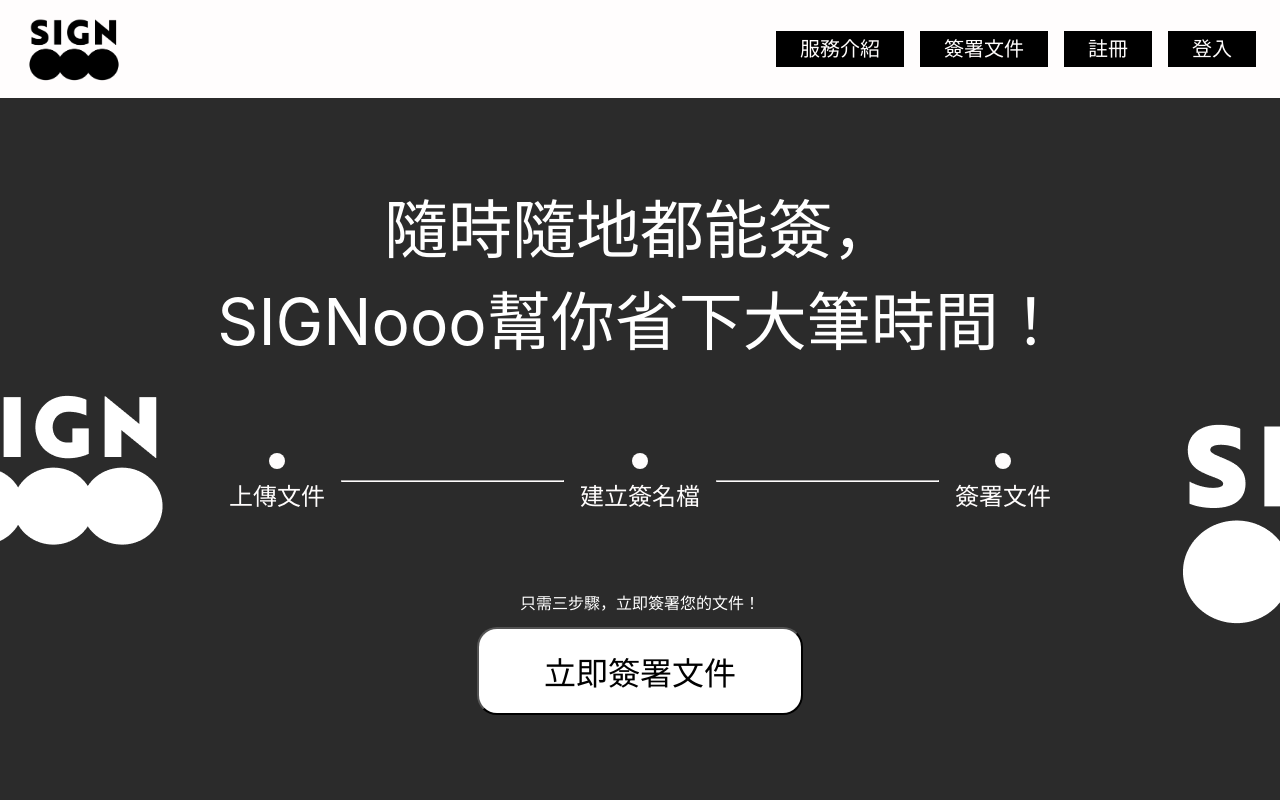
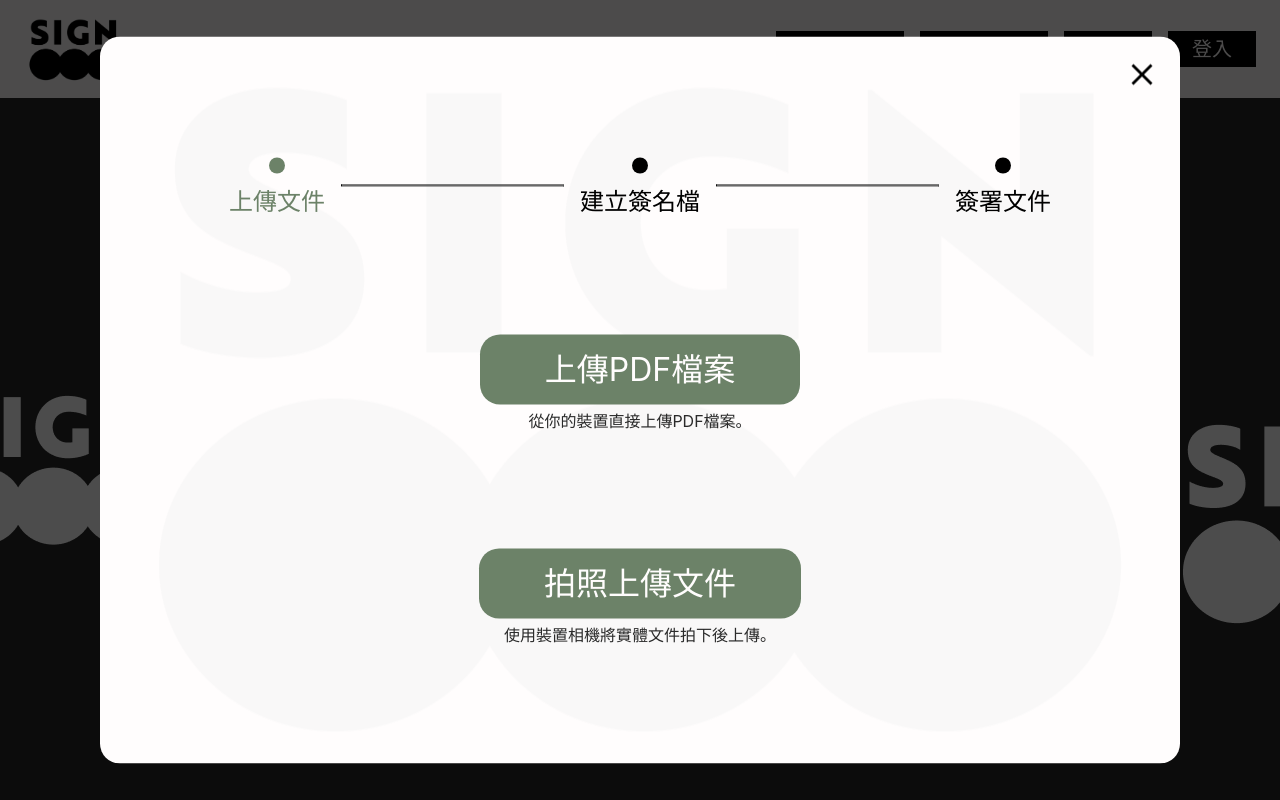
Before and after one commit to Diuer/2022_f2e_w2, a React (Create React App) app: page / in a window 1280 px wide. Both pictures are taken after a click on the item "簽署文件". Built offline with nearby package versions, Linux system fonts and the light colour scheme.

Commit message:
feat: add dialog for step one

```diff
--- a/src/App.js
+++ b/src/App.js
@@ -1,13 +1,26 @@
+import { useState } from "react";
 import "./App.scss";
 
 import Header from "./sections/header";
 import Home from "./sections/Home";
+import SignDialog from "./sections/SignDialog";
 
 function App() {
+  const [isShowDialog, setIsShowDialog] = useState(false);
+
+  const openDialog = () => {
+    setIsShowDialog(true);
+  };
+
+  const closeDialog = () => {
+    setIsShowDialog(false);
+  };
+
   return (
     <div className="App">
-      <Header />
-      <Home />
+      <Header onGoSign={openDialog} />
+      <Home onGoSign={openDialog} />
+      {isShowDialog && <SignDialog onClose={closeDialog} />}
     </div>
   );
 }
--- a/src/App.scss
+++ b/src/App.scss
@@ -1,6 +1,8 @@
 .App {
   position: relative;
+  top: 0;
+  left: 0;
+
   text-align: center;
-
   overflow: hidden;
 }
--- a/src/components/Steps.scss
+++ b/src/components/Steps.scss
@@ -1,4 +1,5 @@
 .step-container {
+  position: relative;
   display: inline-flex;
   align-items: center;
 
--- a/src/sections/Home.js
+++ b/src/sections/Home.js
@@ -5,7 +5,7 @@ import Steps from "../components/Steps";
 
 import "./Home.scss";
 
-const Home = () => {
+const Home = ({ onGoSign }) => {
   return (
     <div className="home">
       <img className="logo-left" src={logoLeft} alt="logo-left" />
@@ -18,7 +18,7 @@ const Home = () => {
       <Steps />
       <div className="ready-go">
         <p className="ready-text">只需三步驟，立即簽署您的文件！</p>
-        <button>立即簽署文件</button>
+        <button onClick={onGoSign}>立即簽署文件</button>
       </div>
     </div>
   );
--- /dev/null
+++ b/src/sections/SignDialog.js
@@ -0,0 +1,42 @@
+import { useState } from "react";
+
+import btnClose from "../assets/btn-close.png";
+
+import Steps from "../components/Steps";
+
+import "./SignDialog.scss";
+
+const SignDialog = ({ onClose }) => {
+  const [step, setStep] = useState(0);
+
+  return (
+    <>
+      <div className="mask"></div>
+      <div className="sign-dialog">
+        <img
+          className="btn-close"
+          src={btnClose}
+          alt="btn-close"
+          onClick={onClose}
+        />
+        <Steps nowStep={step} />
+        <div className="btn fake-btn">
+          <label htmlFor="select-pdf">
+            <input type="file" id="select-pdf" />
+            上傳PDF檔案
+          </label>
+          <p className="btn-text">從你的裝置直接上傳PDF檔案。</p>
+        </div>
+        <div className="btn fake-btn">
+          <label htmlFor="select-pdf">
+            <input type="file" id="select-pdf" />
+            拍照上傳文件
+          </label>
+          <p className="btn-text">使用裝置相機將實體文件拍下後上傳。</p>
+        </div>
+      </div>
+    </>
+  );
+};
+
+export default SignDialog;
--- /dev/null
+++ b/src/sections/SignDialog.scss
@@ -0,0 +1,66 @@
+.sign-dialog {
+  position: fixed;
+  display: flex;
+  flex-direction: column;
+  justify-content: space-evenly;
+  align-items: center;
+  width: 1080px;
+  height: 727px;
+  top: 50%;
+  left: 50%;
+  transform: translate(-50%, -50%);
+  border-radius: 20px;
+  background-color: #fffdfd;
+  background-image: url(../assets/logo-light.png);
+
+  .btn-close {
+    position: absolute;
+    right: 20px;
+    top: 20px;
+    cursor: pointer;
+  }
+
+  .btn {
+    display: flex;
+    flex-direction: column;
+    display: block;
+    position: relative;
+
+    .btn-text {
+      margin-top: 8px;
+      font-size: 16px;
+      color: #2a2a2a;
+    }
+  }
+
+  .fake-btn {
+    position: relative;
+    display: block;
+
+    label {
+      display: inline-block;
+      padding: 19px 65px;
+      font-size: 32px;
+      color: #fffdfd;
+      border-radius: 20px;
+      background: #6c8268;
+      box-sizing: border-box;
+      cursor: pointer;
+    }
+
+    input[type="file"] {
+      display: none;;
+    }
+  }
+}
+
+.mask {
+  position: fixed;
+  display: block;
+  width: 100vw;
+  height: 100vh;
+  top: 0;
+  left: 0;
+  background: #000;
+  opacity: 0.7;
+}
--- a/src/sections/header.js
+++ b/src/sections/header.js
@@ -2,13 +2,13 @@ import logo from "../assets/logo.png";
 
 import "./Header.scss";
 
-const Header = () => {
+const Header = ({ onGoSign }) => {
   return (
     <div className="header">
       <img className="logo" src={logo} alt="logo" />
       <ul className="operation-container">
         <li>服務介紹</li>
-        <li>簽署文件</li>
+        <li onClick={onGoSign}>簽署文件</li>
         <li>註冊</li>
         <li>登入</li>
       </ul>
```
Also changed, not shown: src/assets/btn-close.png (added), src/assets/logo-light.png (added).
